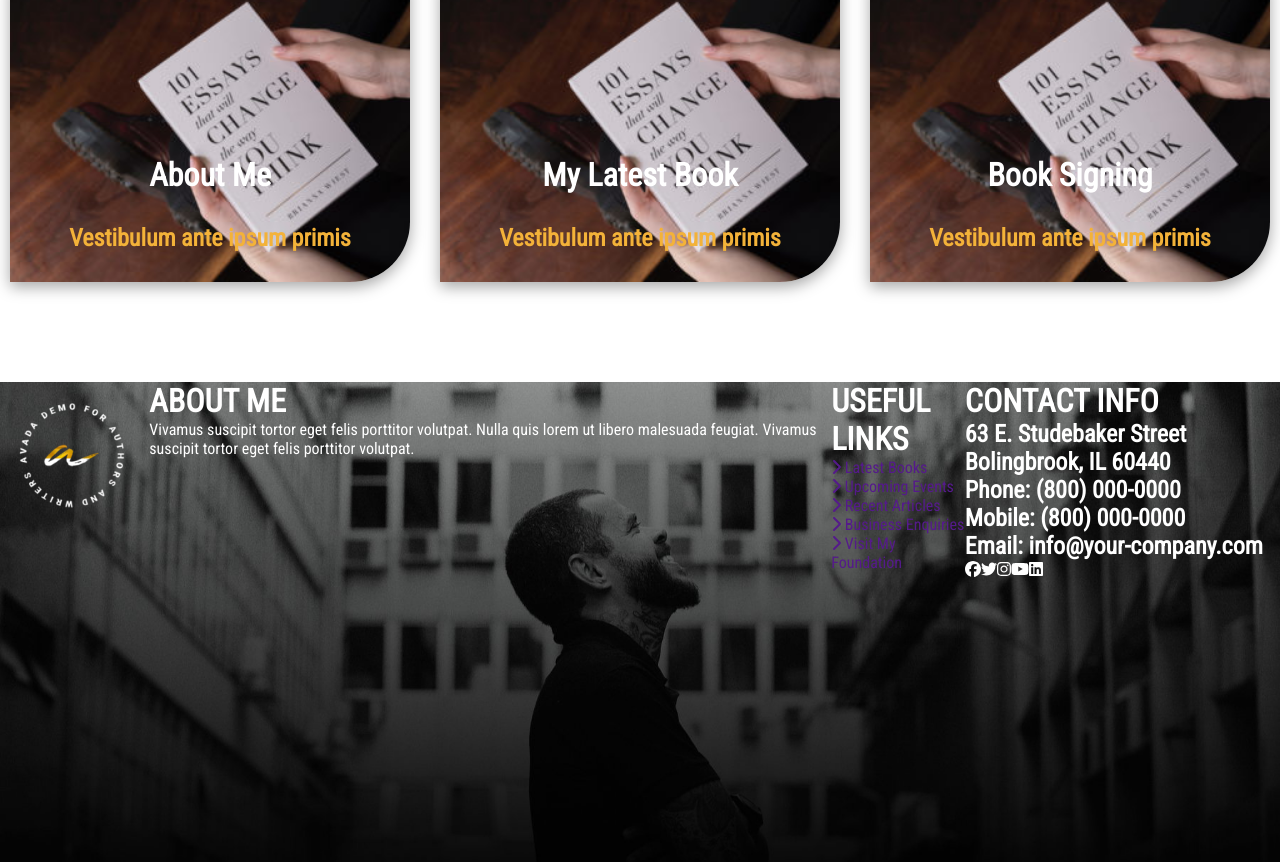
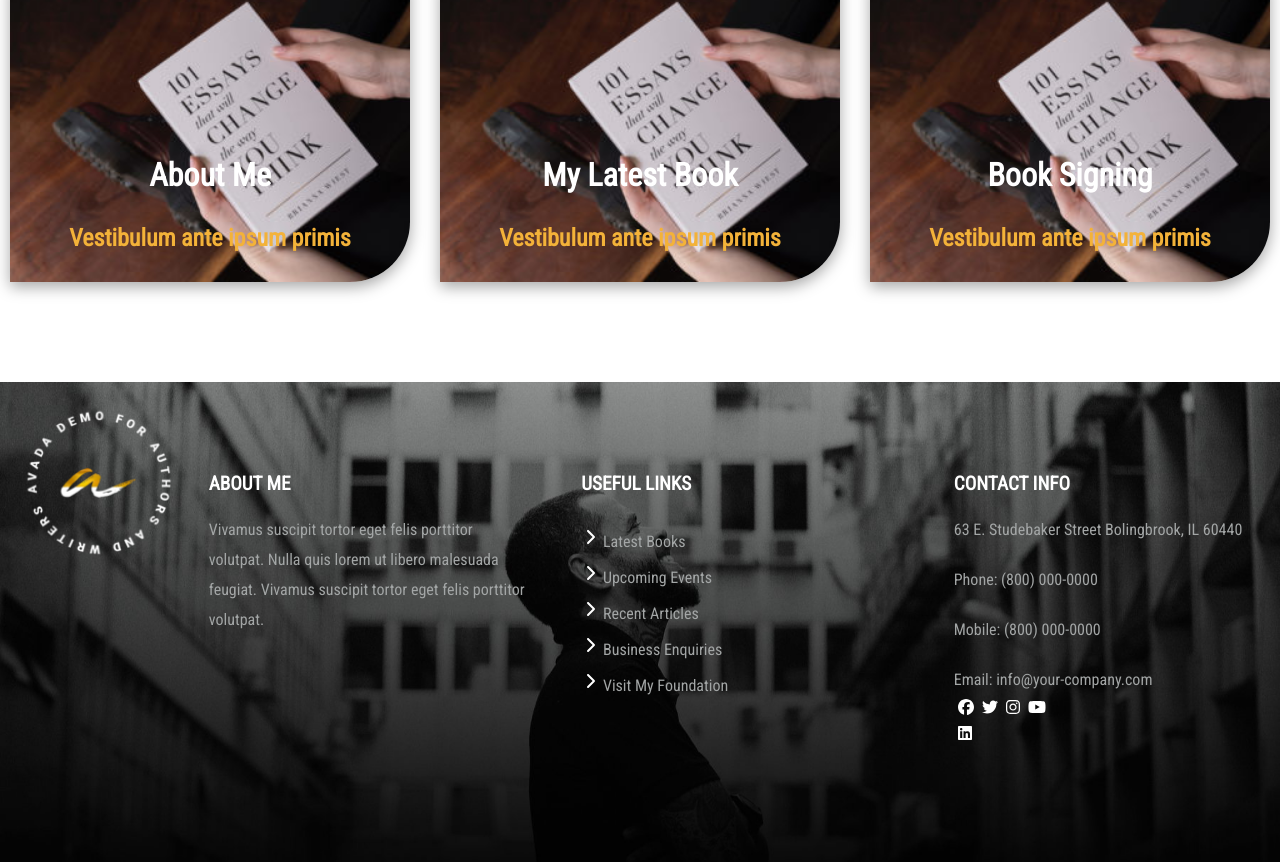
Before and after one commit to FrenzH/proj-html-vuejs, a Vue app: page / in a window 1280 px wide. Shown: the part 5436-6298 px from the top of the page. Built offline with nearby package versions, Linux system fonts and the light colour scheme; a web font is replaced by a local one.

Commit message:
footer skin

```diff
--- a/src/components/FooterComponent.vue
+++ b/src/components/FooterComponent.vue
@@ -22,11 +22,11 @@
             </div>
             <div>
                 <h1>CONTACT INFO</h1>
-                <h2>63 E. Studebaker Street Bolingbrook, IL 60440</h2>
-                <h2>Phone: (800) 000-0000</h2>
-                <h2>Mobile: (800) 000-0000</h2>
-                <h2>Email: <span>info@your-company.com</span></h2>
-                <div>
+                <p>63 E. Studebaker Street Bolingbrook, IL 60440</p>
+                <p>Phone: (800) 000-0000</p>
+                <p>Mobile: (800) 000-0000</p>
+                <p>Email: <span>info@your-company.com</span></p>
+                <div class="icon-container">
                     <font-awesome-icon icon="fa-brands fa-facebook" />
                     <font-awesome-icon icon="fa-brands fa-twitter" />
                     <font-awesome-icon icon="fa-brands fa-instagram" />
@@ -48,6 +48,7 @@ export default {
 </script>
 
 <style lang="scss" scoped>
+@import "@/assets/scss/variables.scss" ;
 .container{
     color: white;
     display: flex;
@@ -66,12 +67,47 @@ export default {
     }
 ul{
     list-style: none;
+    margin-top: 20px;
 }
 a{
     text-decoration: none;
+    color: $color3;
 }
 .footer-description{
+    flex-grow: 1;
     display: flex;
+    justify-content: center;
+    gap:50px;
+}
+.footer-description div{
+    width: 30%;
+    margin-top: 90px;
+}
+p{
+    max-width: 400px;
+    line-height: 30px;
+    margin-top: 20px;
+}
+.icon-container{
+    margin: 0 !important;
+
+}
+svg{
+    padding: 4px;
+    cursor: pointer;
+}
+h1{
+    font-size: 1.2rem;
+}
+p{
+    color: $color3;
+
+}
+li{
+    padding-top: 10px;
+}
+ul svg{
+    color: white;
 }
 
 </style>
```
